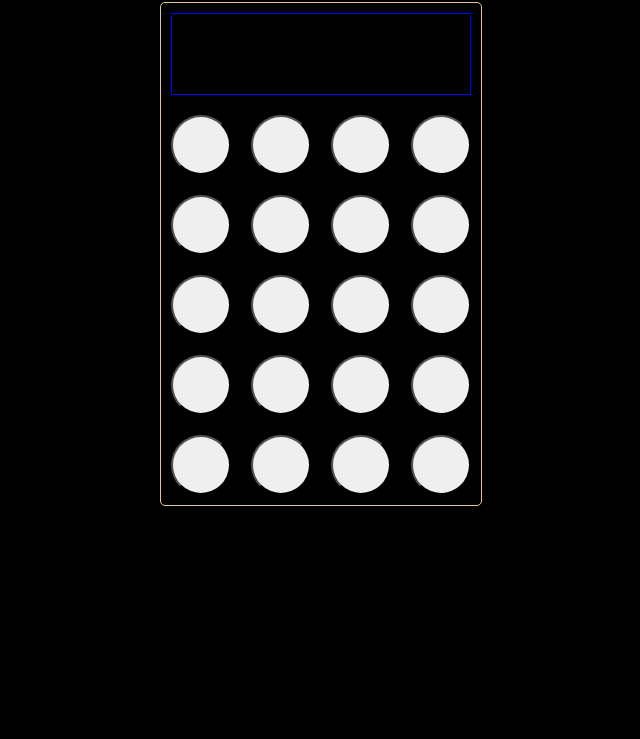
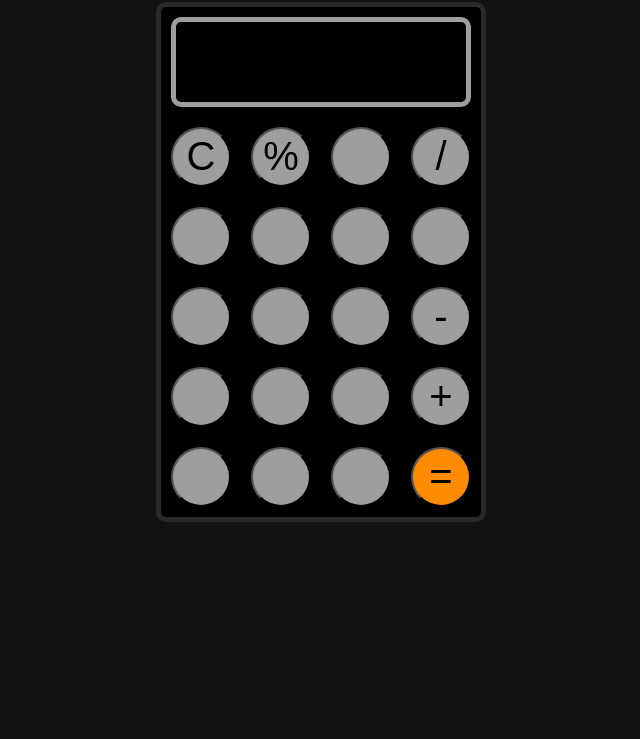
Before and after one commit to sajidahamed-git/Odin, a plain HTML site: page calculator/index.html in a window 1280 px wide. Shown: the part 61-800 px from the top of the page, without its empty margins (319-959 px from the left). Drawn offline with Linux system fonts and the light colour scheme.

Commit message:
some fixes

```diff
--- a/calculator/index.html
+++ b/calculator/index.html
@@ -10,37 +10,37 @@
     <div class="heading">Calculator</div>
     <div class="outerbox">
       <div class="display">54545</div>
-      <div class="row">
+      <div class="row first">
+        <button class="button">C</button>
+        <button class="button">%</button>
+        <button class="button"></button>
+        <button class="button">/</button>
+      </div>
+      <div class="row second">
         <button class="button"></button>
         <button class="button"></button>
         <button class="button"></button>
         <button class="button"></button>
       </div>
-      <div class="row">
+      <div class="row third">
         <button class="button"></button>
         <button class="button"></button>
         <button class="button"></button>
-        <button class="button"></button>
-      </div>
-      <div class="row">
+        <button class="button">-</button>
+
+    </div>
+    <div class="row fourth">
         <button class="button"></button>
         <button class="button"></button>
         <button class="button"></button>
-        <button class="button"></button>
+        <button class="button">+</button>
 
     </div>
-    <div class="row">
+    <div class="row fifth">
         <button class="button"></button>
         <button class="button"></button>
         <button class="button"></button>
-        <button class="button"></button>
-
-    </div>
-    <div class="row">
-        <button class="button"></button>
-        <button class="button"></button>
-        <button class="button"></button>
-        <button class="button"></button>
+        <button class="button equal">=</button>
 
     </div>
     </div>
--- a/calculator/styles.css
+++ b/calculator/styles.css
@@ -1,33 +1,35 @@
-body, html {
-    overflow: hidden; /* Disables both horizontal and vertical scrolling */
-  }
+body,
+html {
+  overflow: hidden; /* Disables both horizontal and vertical scrolling */
+}
 
 body {
   padding: 0px;
   margin: 0px;
-  background-color: black;
+  background-color: #121212;
   display: flex;
   flex-direction: column;
   align-items: center;
-
 }
 .heading {
   font-size: 2rem;
   margin-top: 1%;
   margin-bottom: 1%;
+  color: white;
 }
 .outerbox {
   display: flex;
   flex-direction: column;
-  border: 1px solid rgb(228, 199, 147);
+  border: 5px solid #2a2a2a;
   width: 25%;
   background-color: black;
-  border-radius: 5px;
+  border-radius: 10px;
 }
 .display {
   margin: 10px;
   height: 80px;
-  border: 1px solid blue;
+  border: 5px solid #9e9e9e;
+  border-radius: 10px;
 }
 .row {
   margin: 10px;
@@ -40,4 +42,12 @@ body {
   flex: 1;
   aspect-ratio: 1/1;
   border-radius: 50%;
+  font-size: 2.5rem;
+  /* color: white; */
+  background-color: #9e9e9e;
+
 }
+
+.equal {
+    background-color: #ff8c00;
+}
```
